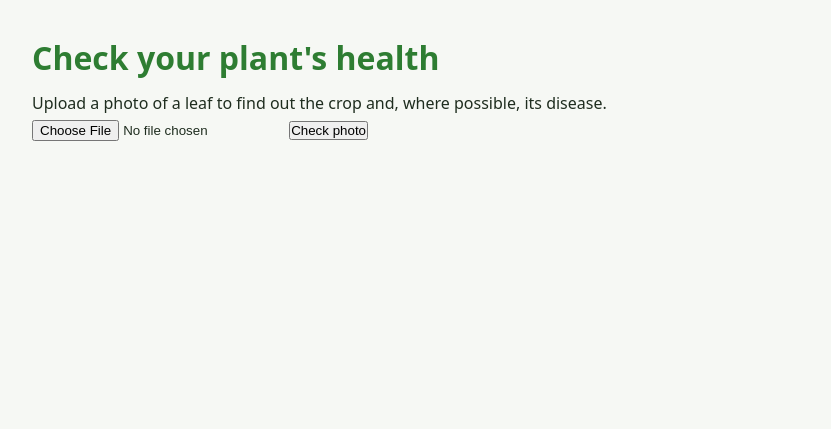
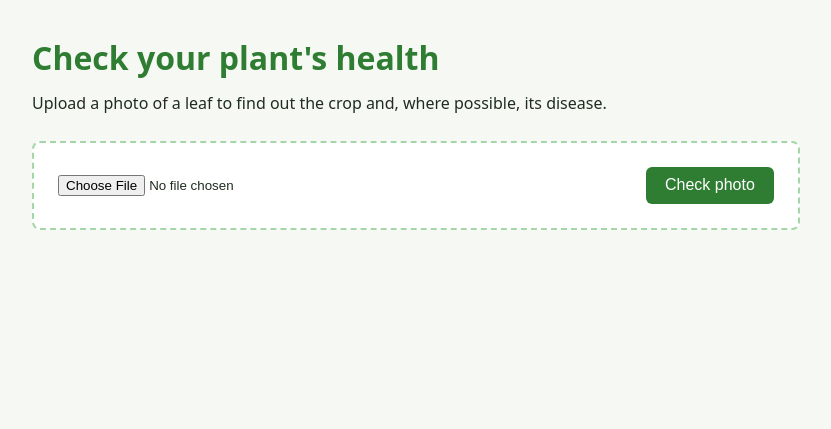
Before and after one commit to Oleg-Dergunov/Plant-Disease-Detector, a Flask app: page / in a window 1280 px wide. Shown: the part 63-492 px from the top of the page, without its empty margins (224-1055 px from the left). Run offline with Flask 3, Linux system fonts and the light colour scheme.

Commit message:
Style upload form and messages

```diff
--- a/web/app/static/css/style.css
+++ b/web/app/static/css/style.css
@@ -45,3 +45,63 @@ footer {
     font-size: 0.9rem;
     color: #666;
 }
+
+/* Upload form */
+form {
+    display: flex;
+    flex-wrap: wrap;
+    gap: 0.75rem;
+    margin: 1.5rem 0;
+    padding: 1.5rem;
+    background: white;
+    border: 2px dashed #a5d6a7;
+    border-radius: 8px;
+    align-items: center;
+}
+
+input[type="file"] {
+    flex: 1;
+    min-width: 200px;
+}
+
+button {
+    background: #2e7d32;
+    color: white;
+    border: none;
+    border-radius: 6px;
+    padding: 0.6rem 1.2rem;
+    font-size: 1rem;
+    cursor: pointer;
+}
+
+button:hover {
+    background: #1b5e20;
+}
+
+/* Messages */
+.error,
+.notice {
+    padding: 0.75rem 1rem;
+    border-radius: 6px;
+    margin: 1rem 0;
+}
+
+.error {
+    background: #fdecea;
+    color: #b71c1c;
+    border-left: 4px solid #b71c1c;
+}
+
+.notice {
+    background: #fff8e1;
+    color: #6d4c00;
+    border-left: 4px solid #f9a825;
+}
+
+/* Links */
+main a {
+    display: inline-block;
+    margin-top: 1rem;
+    color: #2e7d32;
+    font-weight: bold;
+}
```
